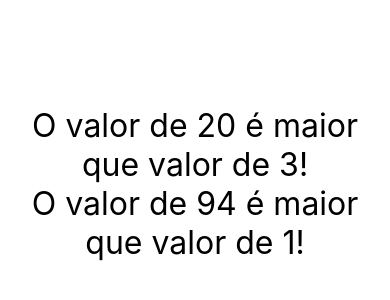
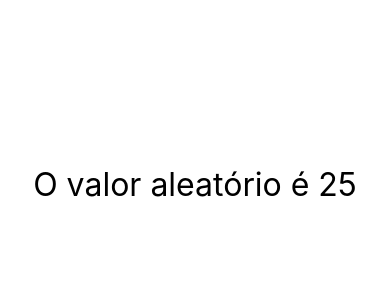
Before and after one commit to jvictordev7/Curso-React-Native, a React Native app in the folder exercicios/: screen / in a window 390 px wide. Shown: the part 238-538 px from the top of the page. Built offline with nearby package versions, Linux system fonts and the light colour scheme.

Commit message:
Criei Valores aleatórios entre 1 e 60

```diff
--- a/exercicios/src/App.js
+++ b/exercicios/src/App.js
@@ -1,15 +1,17 @@
 import React from "react";
 import { View, StyleSheet } from 'react-native'
 
-import MinMax from "./components/MinMax";
+//import MinMax from "./components/MinMax";
+import Aleatorio from "./components/aleatorio";
 //import CompPadrao, { Comp1, Comp2 } from './components/Multi'
 //import Primeiro from './components/Primeiro'
 
 export default () => (
   <View style={style.App}>
-      <MinMax min="3" max="20" />
-      <MinMax min="1" max="94" />
-      {/*<CompPadrao />
+      {/*<MinMax min="3" max="20" />
+      <MinMax min="1" max="94" />*/
+      <Aleatorio min={1} max={60} />
+      /*<CompPadrao />
       <Comp1 />
       <Comp2 />
       <Primeiro />*/}
--- /dev/null
+++ b/exercicios/src/components/Aleatorio.js
@@ -0,0 +1,13 @@
+import React from "react";
+import { Text } from 'react-native'
+import Estilo from "./estilo"
+
+export default ({ min, max }) => {
+    const delta = max - min + 1
+    const aleatorio = parseInt(Math.random() * delta) + min
+    return (
+        <Text style={Estilo.txtG}>
+            O valor aleatório é {aleatorio}
+        </Text>
+    )
+}
```
